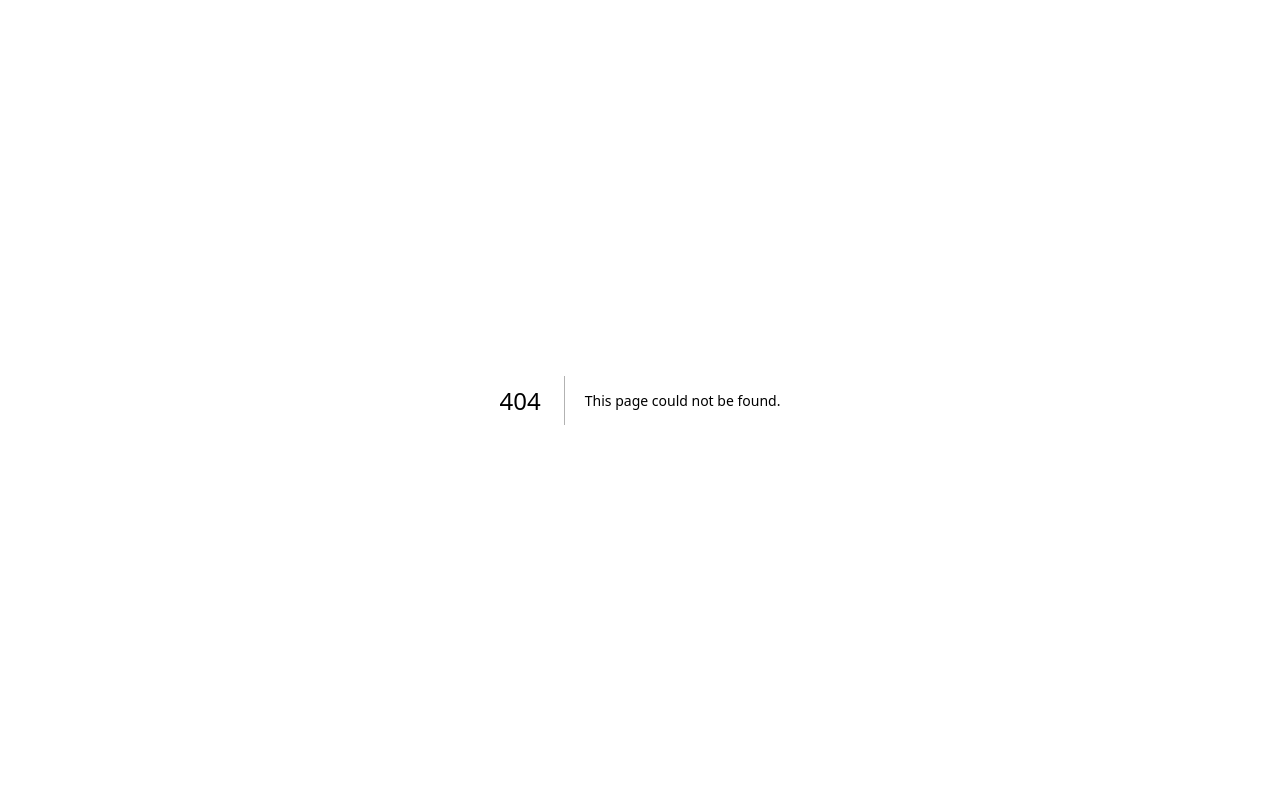
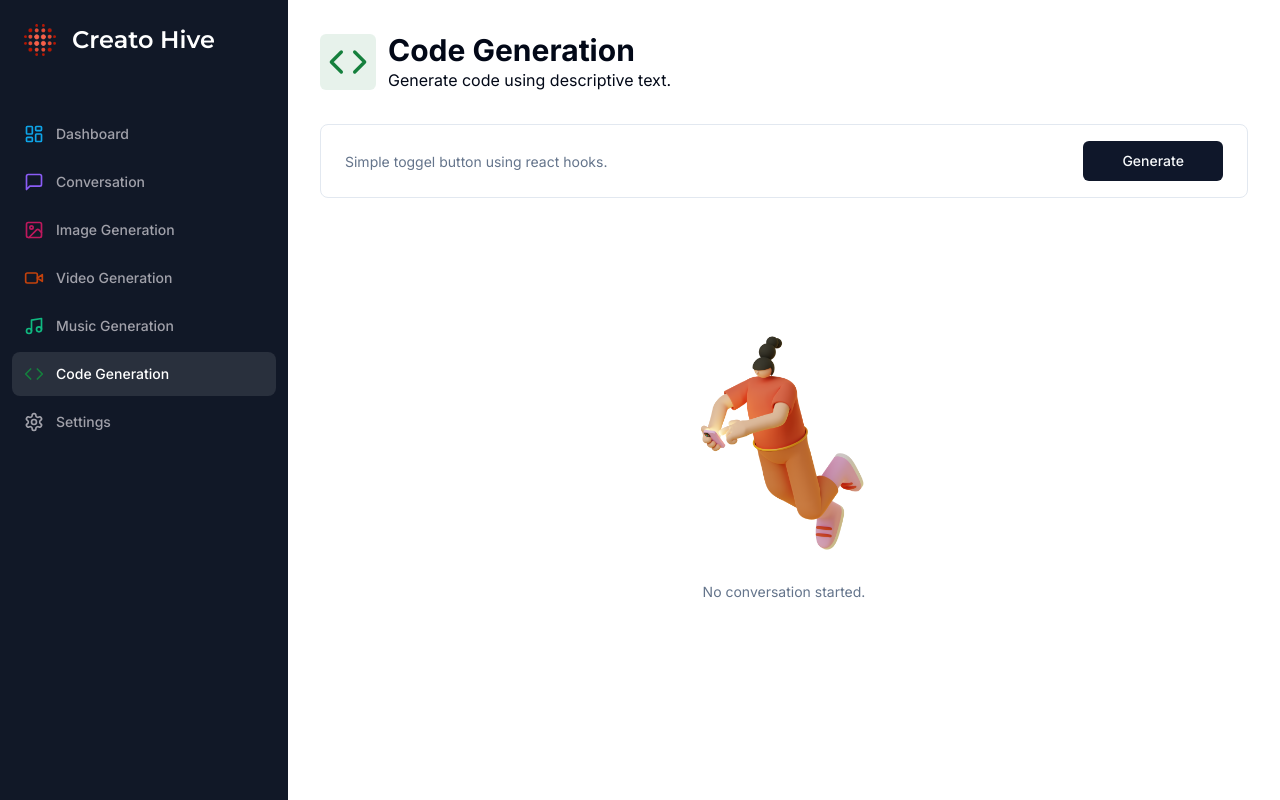
Before and after one commit to Amaljith64/Creato-Hive-AI-SAAS-Application, a Next.js app: page /code in a window 1280 px wide. Before the commit this address had no page. Built offline with nearby package versions, Linux system fonts and the light colour scheme.

Commit message:
Added Code Generation AI

```diff
--- /dev/null
+++ b/app/(dashboard)/(routes)/code/constants.ts
@@ -0,0 +1,8 @@
+import * as z from "zod"
+
+export const formSchema = z.object({
+    prompt: z.string().min(1,{
+        message: "prompt is required",
+
+    })
+})
--- /dev/null
+++ b/app/(dashboard)/(routes)/code/page.tsx
@@ -0,0 +1,164 @@
+"use client";
+
+import axios from "axios"
+import * as z from "zod";
+import Heading from "@/components/heading";
+import { Code, Divide } from "lucide-react";
+import { useForm } from "react-hook-form";
+import { zodResolver } from "@hookform/resolvers/zod";
+
+import { formSchema } from "./constants";
+import { Form, FormControl, FormField, FormItem } from "@/components/ui/form";
+import { Input } from "@/components/ui/input";
+import { Button } from "@/components/ui/button";
+
+import { useRouter } from "next/navigation";
+import { useState } from "react";
+import { ChatCompletionRequestMessage } from "openai";
+import Empty from "@/components/empty";
+import Loader from "@/components/loader";
+import { cn } from "@/lib/utils";
+import UserAvatar from "@/components/user-avatar";
+import BotAvatar from "@/components/bot-avatar";
+import ReactMarkdown from "react-markdown";
+
+const CodePage = () => {
+
+  const router = useRouter()
+  const [messages,setMessages] = useState<ChatCompletionRequestMessage[]>([])
+
+
+  const form = useForm<z.infer<typeof formSchema>>({
+    resolver: zodResolver(formSchema),
+    defaultValues: {
+      prompt: "",
+    },
+  });
+
+  const isLoading = form.formState.isSubmitting;
+
+  const onSubmit = async (values: z.infer<typeof formSchema>) => {
+    try{
+      const userMessage: ChatCompletionRequestMessage = {
+        role:"user",
+        content: values.prompt
+      }
+      const newMessages = [...messages,userMessage]
+
+      const response = await axios.post("/api/code",{
+        messages:newMessages
+      })
+
+      setMessages((current) =>[...current,userMessage,response.data])
+
+      form.reset()
+
+
+    }catch(error:any){
+      //TODO: Open Pro Modal
+      console.log(error)
+
+    }finally{
+      router.refresh();
+
+    }
+  };
+
+  return (
+    <div>
+      <Heading
+        title="Code Generation"
+        description="Generate code using descriptive text."
+        icon={Code}
+        iconColor="text-green-700"
+        bgColor="bg-green-700/10"
+      />
+
+      <div className="px-4 lg:px-8 ">
+        <div>
+          <Form {...form}>
+            <form
+              onSubmit={form.handleSubmit(onSubmit)}
+              className="rounded-lg
+              border
+              w-full
+              p-4
+              px-3
+              md:px-6
+              focus-within:shadow-sm
+              grid
+              grid-cols-12
+              gap-2
+              "
+            >
+              <FormField
+                name="prompt"
+                render={({ field }) => (
+                  <FormItem className="col-span-12 lg:col-span-10">
+                    <FormControl className="m-0 p-0">
+                      <Input
+                        className="border-0 outline-none
+                      focus-visible:ring-0
+                      focus-visible:ring-transparent"
+                        disabled={isLoading}
+                        placeholder="Simple toggel button using react hooks."
+                        {...field}
+                      />
+                    </FormControl>
+                  </FormItem>
+                )}
+              />
+              <Button
+                className="col-span-12 lg:col-span-2 w-full"
+                disabled={isLoading}
+              >
+                Generate
+              </Button>
+            </form>
+          </Form>
+        </div>
+        <div className="space-y-4 mt-4">
+          {isLoading && (
+            <div className="p-8 rounded-lg w-full flex items-center justify-center bg-muted">
+              <Loader/>
+
+            </div>
+          )}
+          {messages.length === 0 && !isLoading && (
+            <Empty label="No conversation started."/>
+          )}
+
+          <div className="flex flex-col-reverse gap-y-4">
+            {messages.map((message) => (
+              <div
+              className={cn("p-8 w-full flex items-start gap-x-8 rounded-lg",
+              message.role === "user" ? "bg-white border border-black/10" : "bg-muted")}
+              key={message.content}>
+
+                {message.role === "user" ? <UserAvatar/> : <BotAvatar/>}
+                <ReactMarkdown
+                components={{
+                  pre: ({ node,...props}) => (
+                    <div className="overflow-auto w-full my-2 bg-black/10 p-w ronded-lg">
+                      <pre {...props} />
+                    </div>
+                  ),
+                  code:({ node, ...props}) => (
+                    <code className="bg-black/10 p-1 rounded-lg" {...props} />
+                  )
+                }}
+                className="text-sm overflow-hidden leading-7"
+                >
+                  {message.content || ""}
+                  </ReactMarkdown>
+              </div>
+            ))}
+
+          </div>
+        </div>
+      </div>
+    </div>
+  );
+};
+
+export default CodePage;
--- /dev/null
+++ b/app/api/code/route.ts
@@ -0,0 +1,47 @@
+import { ChatCompletionRequestMessage, Configuration, OpenAIApi } from "openai";
+import { NextResponse } from "next/server";
+import { auth } from "@clerk/nextjs";
+
+const configuration = new Configuration({
+    apiKey: process.env.OPENAI_API_KEY,
+});
+
+const openai = new OpenAIApi(configuration);
+
+const instructionMessage: ChatCompletionRequestMessage = {
+    role: "system",
+    content: "You are a code generator. You must answer only in markdown code snippets. Use code comments for explanations."
+}
+
+export async function POST(
+    req:Request
+){
+    try{
+        const {userId} = auth()
+        const body = await req.json();
+        const { messages } = body
+
+        if (!userId){
+            return new NextResponse("Unauthorized",{status:401});
+        }
+
+        if (!configuration.apiKey){
+            return new NextResponse("Open AI key not configured",{status:500});
+        }
+
+        if (!messages){
+            return new NextResponse("Message is required",{status:400});
+        }
+
+        const response = await openai.createChatCompletion({
+            model: "gpt-3.5-turbo",
+            messages: [instructionMessage, ...messages]
+
+        })
+
+        return NextResponse.json(response.data.choices[0].message)
+    }catch (error){
+        console.log("[CODE_ERROR]",error);
+        return new NextResponse("Internal error",{status:500});
+    }
+}
--- a/package.json
+++ b/package.json
@@ -31,6 +31,7 @@
     "react": "18.2.0",
     "react-dom": "18.2.0",
     "react-hook-form": "^7.45.2",
+    "react-markdown": "^8.0.7",
     "tailwind-merge": "^1.14.0",
     "tailwindcss": "3.3.3",
     "tailwindcss-animate": "^1.0.6",
```
Also changed, not shown: 1 other file (tests, documents, lock files or other folders).
